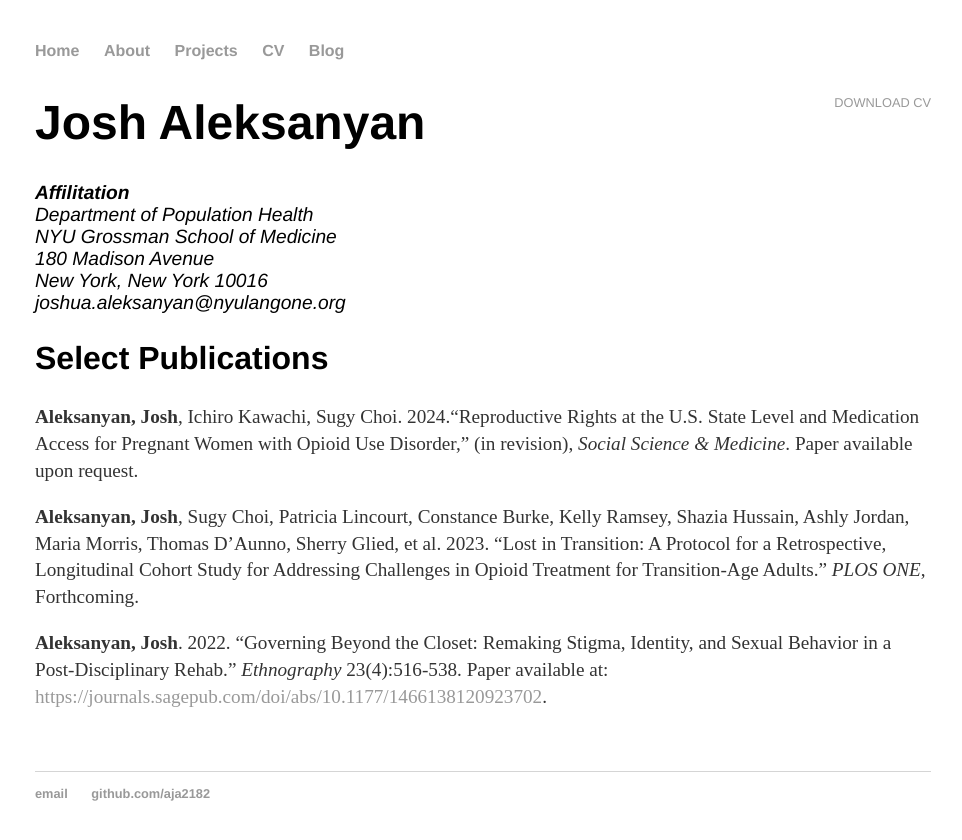
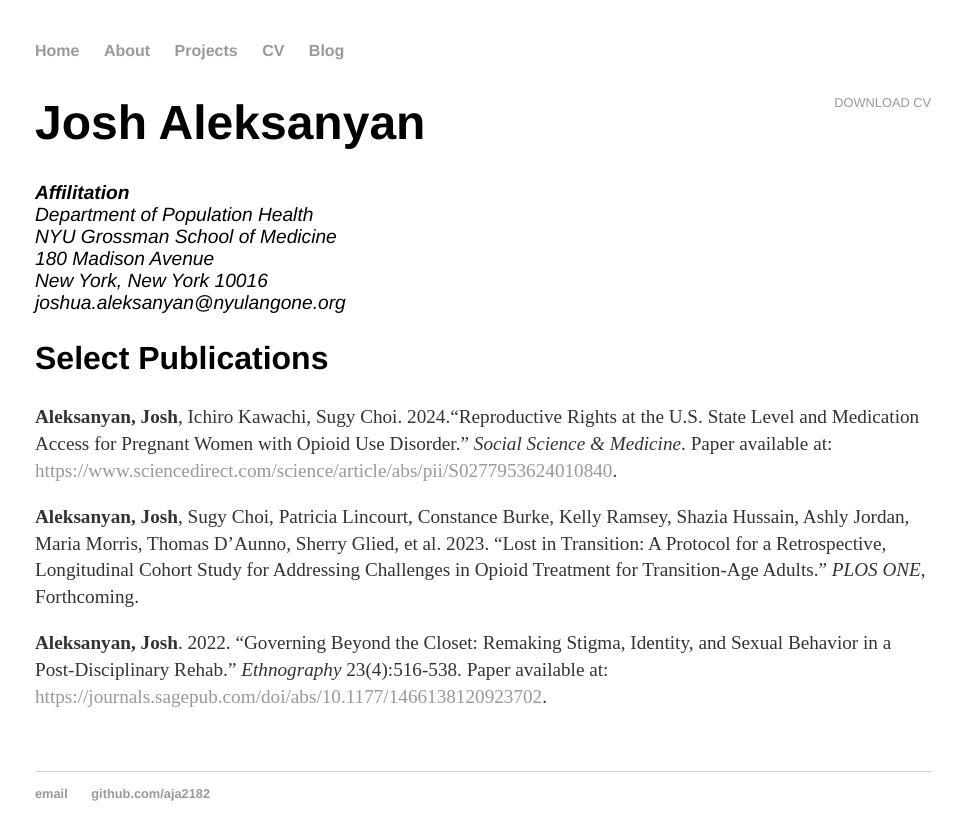
Before and after one commit to aja2182/aja2182.github.io, a Jekyll site: the page built from cv/index.html, in a window 1280 px wide. Shown: the top 840 px of the page, without its empty margins (157-1119 px from the left). Built offline with Jekyll 4.4.1, drawn with Linux system fonts in a browser that asks for light colours.

Commit message:
Update index.html

```diff
--- a/cv/index.html
+++ b/cv/index.html
@@ -17,7 +17,7 @@
 
 					<h2>Select Publications</h2>
 
-	        <p><strong>Aleksanyan, Josh</strong>, Ichiro Kawachi, Sugy Choi. 2024.<q>Reproductive Rights at the U.S. State Level and Medication Access for Pregnant Women with Opioid Use Disorder,</q> (in revision), <i>Social Science & Medicine</i>. Paper available upon request.</a>
+	        <p><strong>Aleksanyan, Josh</strong>, Ichiro Kawachi, Sugy Choi. 2024.<q>Reproductive Rights at the U.S. State Level and Medication Access for Pregnant Women with Opioid Use Disorder.</q> <i>Social Science & Medicine</i>. Paper available at: <a href="#">https://www.sciencedirect.com/science/article/abs/pii/S0277953624010840</a>.
 
 		<p><strong>Aleksanyan, Josh</strong>, Sugy Choi, Patricia Lincourt, Constance Burke, Kelly Ramsey, Shazia Hussain, Ashly Jordan, Maria Morris, Thomas D’Aunno, Sherry Glied, et al. 2023. <q>Lost in Transition: A Protocol for a Retrospective, Longitudinal Cohort Study for Addressing Challenges in Opioid Treatment for Transition-Age Adults.</q> <i>PLOS ONE</i>, Forthcoming.
 
```
